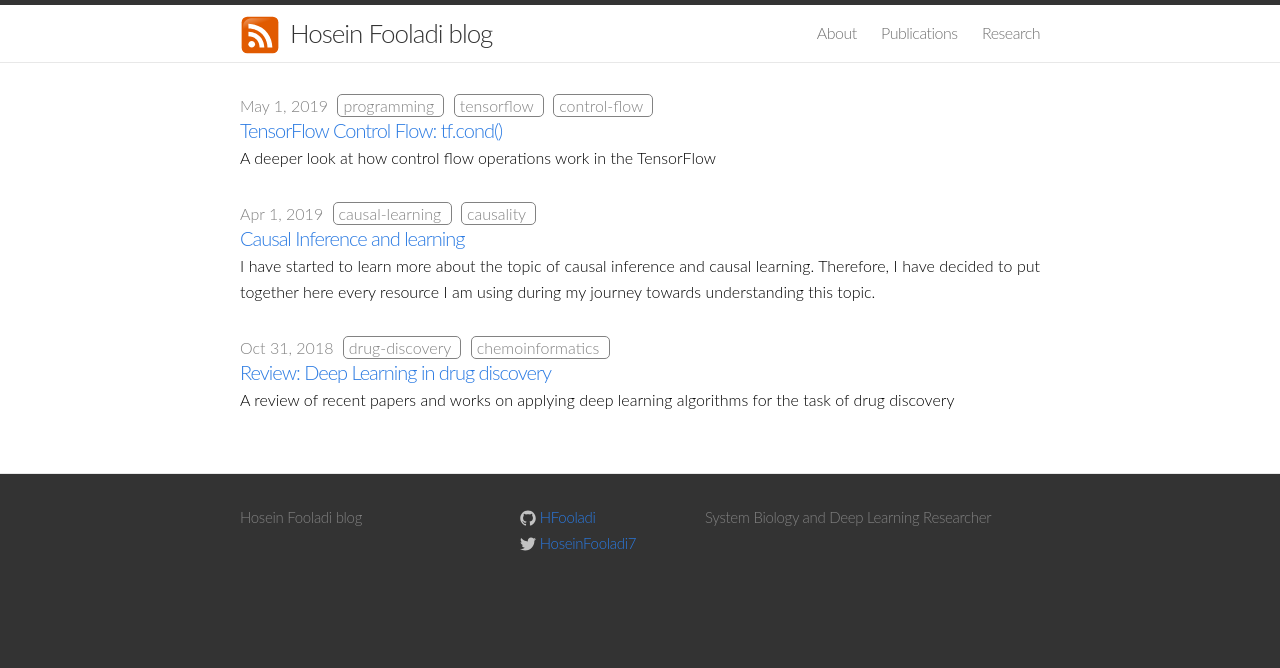
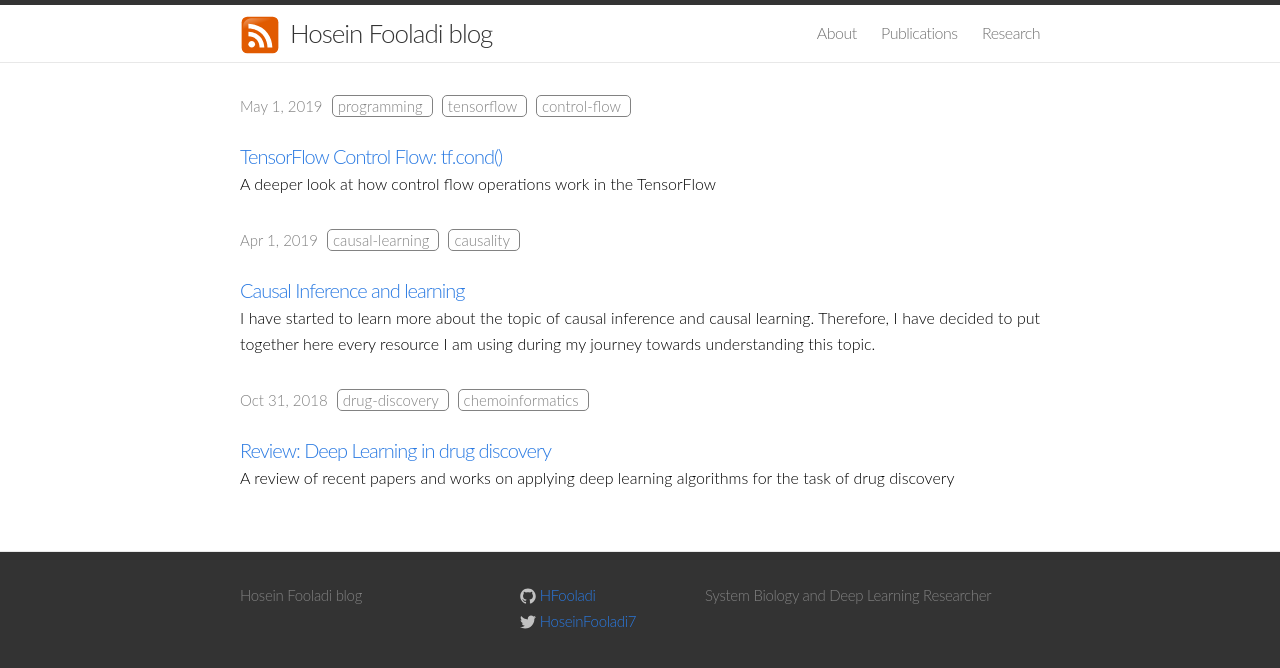
Before and after one commit to HFooladi/HFooladi.github.io, a Jekyll site: the page built from index.html, in a window 1280 px wide. Shown: the top 668 px of the page. Built offline with Jekyll 4.4.1, drawn with Linux system fonts in a browser that asks for light colours.

Commit message:
Update main.css

```diff
--- a/css/main.css
+++ b/css/main.css
@@ -159,7 +159,7 @@ a:visited { color: #205caa; }
   line-height: 1;
 }
 
-.posts .post-date {
+.posts .post-meta {
   display: block;
   font-size: 15px;
   color: #818181;
```
